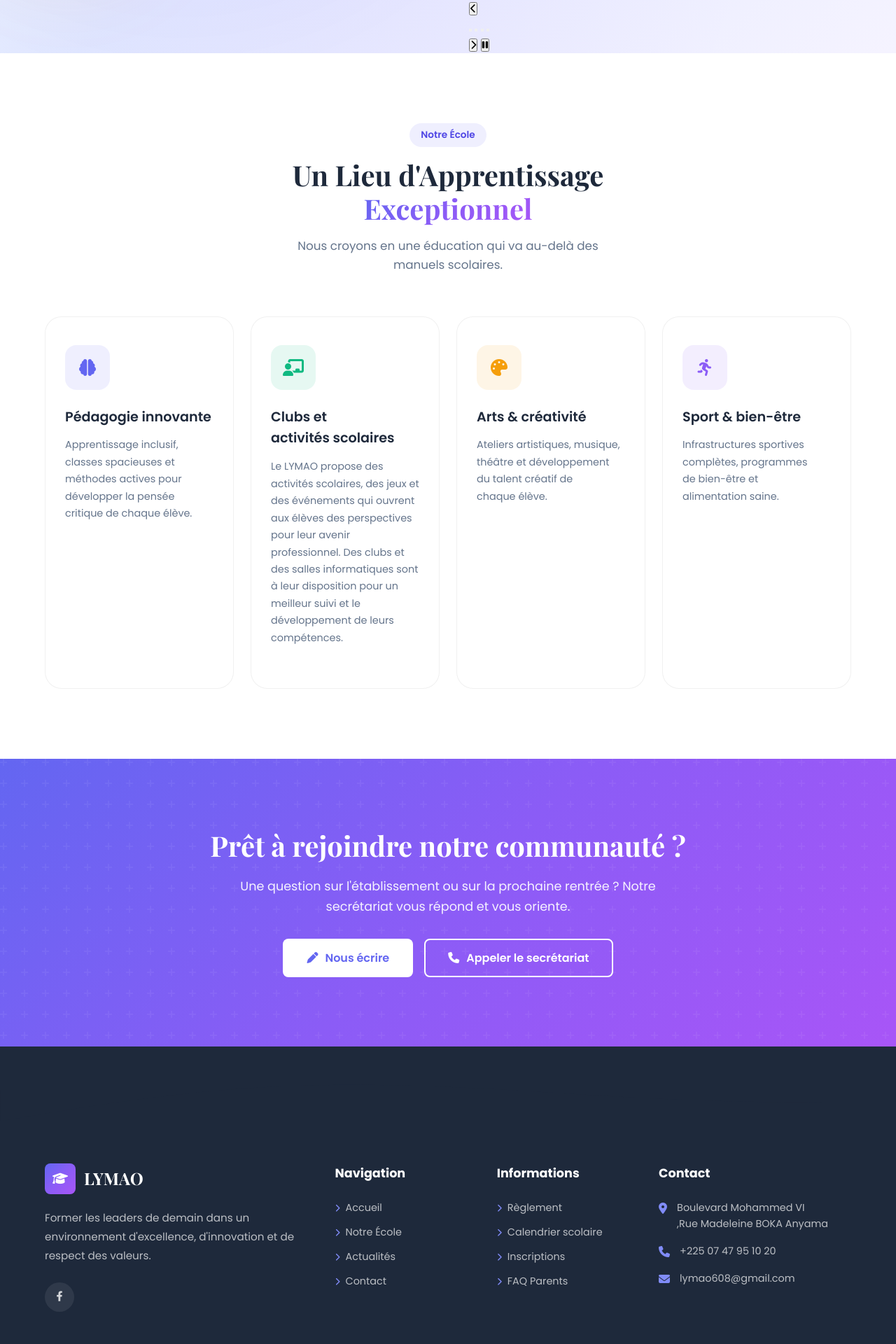
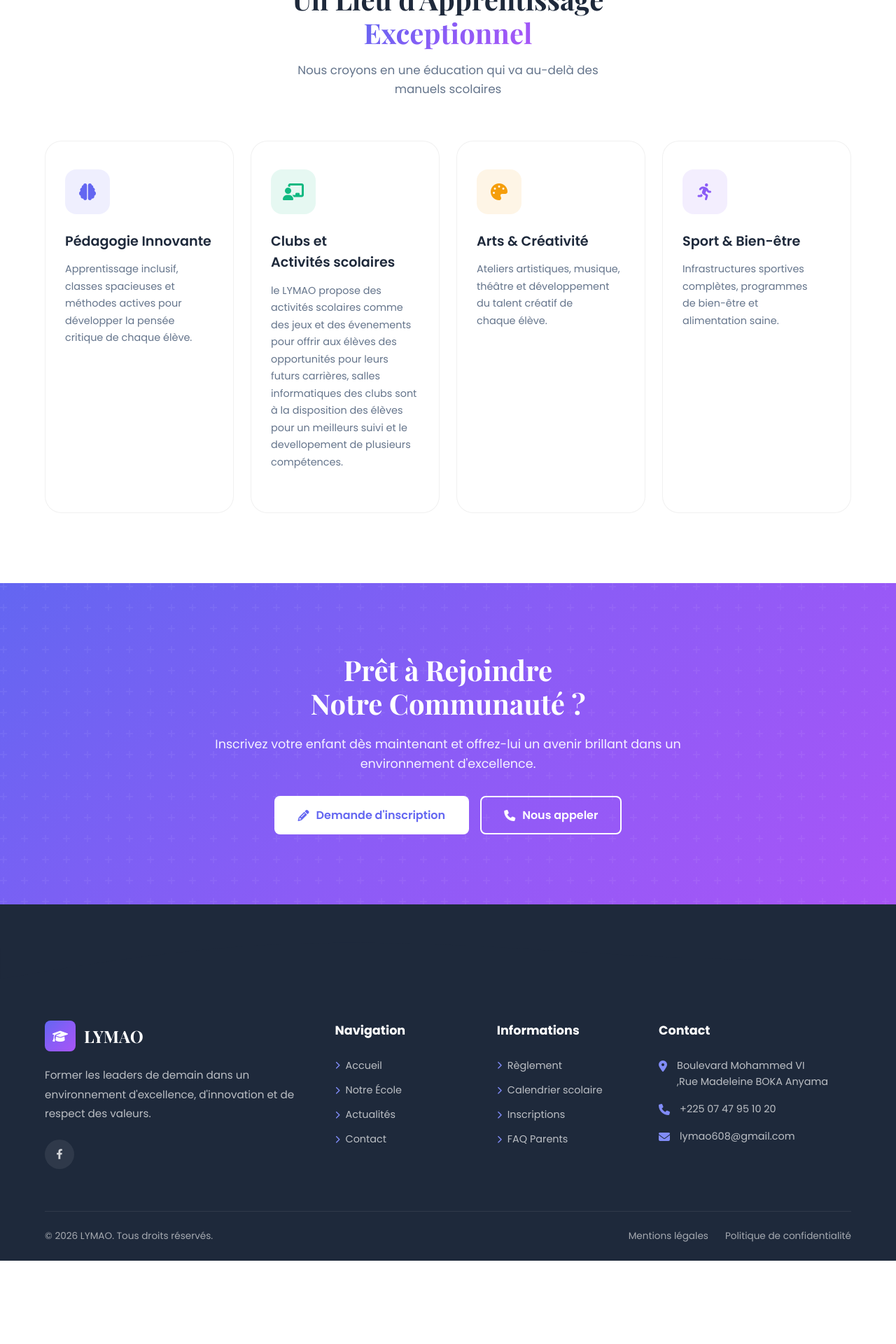
Before and after one commit to ouedraogojeanpascal272-droid/lymaosite, a Django app: page / in a window 1280 px wide. Shown: the part 975-2895 px from the top of the page at 70% size. After the commit the page ends 2776 px from the top, so only its background shows below. Run offline with Django 5.2, Linux system fonts and the light colour scheme.

Commit message:
Refactor home.html for clarity and consistency

```diff
--- a/templates/core/home.html
+++ b/templates/core/home.html
@@ -1,24 +1,13 @@
 {% extends 'base.html' %}
 {% load static %}
 
-{% block title %}Lycée Moderne Alassane Ouattara d'Anyama — Bienvenue{% endblock %}
+{% block title %}Lycée Moderne Alassane Ouattara — Bienvenue{% endblock %}
 
 {% block content %}
 
-{% comment %}
-   À VÉRIFIER AVANT MISE EN LIGNE (non visible sur le site) :
-   - Le carrousel attend 4 photos. La 4e image « images/hero-4.jpg » n'existe pas
-     encore : téléversez-la dans le dossier static/images/ (même format que les autres).
-   - Les textes alternatifs des photos décrivent leur sujet supposé : corrigez-les
-     si une photo ne correspond pas à la description.
-   - Chiffres du hero (2000+, 100+, 98 %) : à harmoniser avec la page « Notre école »
-     (+30 enseignants, +98 % taux de réussite).
-   - URLs utilisées : home, apropos, contact.
-{% endcomment %}
-
-<!-- ===== HERO ===== -->
+<!-- ===== HERO SECTION ===== -->
 <section class="hero">
-    <div class="hero-bg" aria-hidden="true">
+    <div class="hero-bg">
         <div class="hero-pattern"></div>
         <div class="hero-shapes">
             <div class="shape shape-1"></div>
@@ -26,218 +15,235 @@
             <div class="shape shape-3"></div>
         </div>
     </div>
-
     <div class="hero-container">
-        <div class="hero-content">
+        <div
+            class="hero-content"
+            data-aos="fade-right"
+            data-aos-duration="1000"
+        >
             <div class="hero-badge">
-                <i class="fas fa-star" aria-hidden="true"></i>
+                <i class="fas fa-star"></i>
                 <span>École d'Excellence depuis 2009</span>
             </div>
-
             <h1 class="hero-title">
                 L'Éducation qui <span class="text-gradient">Inspire</span><br />
                 et <span class="text-gradient">Transforme</span>
             </h1>
-
             <p class="hero-subtitle">
                 Un environnement d'apprentissage moderne où chaque élève
                 découvre son potentiel, développe ses talents et construit son
                 avenir avec confiance.
             </p>
-
             <div class="hero-buttons">
                 <a href="{% url 'apropos' %}" class="btn btn-primary btn-lg">
                     <span>Découvrir notre école</span>
-                    <i class="fas fa-arrow-right" aria-hidden="true"></i>
-                </a>
-                <a href="{% url 'contact' %}" class="btn btn-outline btn-lg">
-                    <span>Nous contacter</span>
+                    <i class="fas fa-arrow-right"></i>
                 </a>
             </div>
-
             <div class="hero-stats">
-                <div class="stat-item">
+                <div class="stat-item" data-aos="fade-up" data-aos-delay="200">
                     <span class="stat-number">2000+</span>
                     <span class="stat-label">Élèves</span>
                 </div>
-                <div class="stat-item">
+                <div class="stat-item" data-aos="fade-up" data-aos-delay="300">
                     <span class="stat-number">100+</span>
                     <span class="stat-label">Enseignants</span>
                 </div>
-                <div class="stat-item">
-                    <span class="stat-number">98 %</span>
+                <div class="stat-item" data-aos="fade-up" data-aos-delay="400">
+                    <span class="stat-number">98%</span>
                     <span class="stat-label">Réussite</span>
                 </div>
             </div>
         </div>
 
-        <!-- ===== CARROUSEL D'IMAGES ===== -->
-        <div class="hero-visual">
-            <div
-                class="hero-slider"
-                data-slider
-                data-interval="5000"
-                role="region"
-                aria-roledescription="carrousel"
-                aria-label="Photos de l'établissement"
-            >
-                <div class="slider-track">
+        <div class="hero-visual" data-aos="fade-left" data-aos-duration="1200">
+            <div class="hero-image-wrapper">
+                <div class="hero-image">
+                    <img
+                        src="{% static 'images/lymao-p.jpg' %}" alt="image absente"
+                    />
+                </div>
+            </div>
+        </div>
+    </div>
+</div>
 
-                    <div class="slider-slide is-active" role="group" aria-roledescription="diapositive" aria-label="1 sur 4">
-                        <img
-                            src="{% static 'images/lymao-p.jpg' %}"
-                            alt="Vue d'ensemble du Lycée Moderne Alassane Ouattara d'Anyama"
-                            fetchpriority="high"
-                            decoding="async"
-                        />
-                    </div>
+</section>
 
-                    <div class="slider-slide" role="group" aria-roledescription="diapositive" aria-label="2 sur 4">
-                        <img
-                            src="{% static 'images/vf-R.jpg' %}"
-                            alt="Bâtiments du Lycée Moderne Alassane Ouattara d'Anyama"
-                            loading="lazy"
-                            decoding="async"
-                        />
-                    </div>
+<!-- ===== ABOUT PREVIEW ===== -->
+<section class="about-preview" id="about-preview">
+    <div class="container">
+        <div class="section-header" data-aos="fade-up">
+            <span class="section-tag">Notre École</span>
+            <h2 class="section-title">
+                Un Lieu d'Apprentissage
+                <span class="highlight">Exceptionnel</span>
+            </h2>
+            <p class="section-desc">
+                Nous croyons en une éducation qui va au-delà des manuels
+                scolaires
+            </p>
+        </div>
+        <div class="features-grid">
+            <div class="feature-card" data-aos="fade-up" data-aos-delay="0">
+                <div class="feature-icon">
+                    <i class="fas fa-brain"></i>
+                </div>
+                <h3>Pédagogie Innovante</h3>
+                <p>
+                    Apprentissage inclusif, classes spacieuses et méthodes
+                    actives pour développer la pensée critique de chaque élève.
+                </p>
+            </div>
 
-                    <div class="slider-slide" role="group" aria-roledescription="diapositive" aria-label="3 sur 4">
-                        <img
-                            src="{% static 'images/mr-yao-prov.jpg' %}"
-                            alt="Le proviseur du lycée, M. Konan Yao Honoré"
-                            loading="lazy"
-                            decoding="async"
-                        />
-                    </div>
+            <div class="feature-card" data-aos="fade-up" data-aos-delay="100">
+                <div class="feature-icon icon-green">
+                    <i class="fas fa-chalkboard-user"></i>
+                </div>
+                <h3>Clubs et Activités scolaires</h3>
+                <p>
+                    le LYMAO propose des activités scolaires comme des jeux et des évenements pour offrir aux élèves des opportunités pour leurs futurs carrières, salles informatiques
+                    des clubs sont à la disposition des élèves pour un meilleurs suivi et le devellopement de plusieurs compétences.
+                </p>
+            </div>
 
-                    <div class="slider-slide" role="group" aria-roledescription="diapositive" aria-label="4 sur 4">
-                        <img
-                            src="{% static 'images/hero-4.jpg' %}"
-                            alt="Élèves du Lycée Moderne Alassane Ouattara d'Anyama"
-                            loading="lazy"
-                            decoding="async"
-                        />
-                    </div>
+            <div class="feature-card" data-aos="fade-up" data-aos-delay="200">
+                <div class="feature-icon icon-orange">
+                    <i class="fas fa-palette"></i>
+                </div>
+                <h3>Arts & Créativité</h3>
+                <p>
+                    Ateliers artistiques, musique, théâtre et développement du
+                    talent créatif de chaque élève.
+                </p>
+            </div>
 
+            <div class="feature-card" data-aos="fade-up" data-aos-delay="300">
+                <div class="feature-icon icon-purple">
+                    <i class="fas fa-running"></i>
                 </div>
-
-                <div class="slider-controls">
-                    <button type="button" class="slider-arrow slider-prev" aria-label="Image précédente">
-                        <i class="fas fa-chevron-left" aria-hidden="true"></i>
-                    </button>
-
-                    <div class="slider-dots">
-                        <button type="button" class="slider-dot is-active" aria-label="Afficher l'image 1 sur 4" aria-current="true"></button>
-                        <button type="button" class="slider-dot" aria-label="Afficher l'image 2 sur 4"></button>
-                        <button type="button" class="slider-dot" aria-label="Afficher l'image 3 sur 4"></button>
-                        <button type="button" class="slider-dot" aria-label="Afficher l'image 4 sur 4"></button>
-                    </div>
-
-                    <button type="button" class="slider-arrow slider-next" aria-label="Image suivante">
-                        <i class="fas fa-chevron-right" aria-hidden="true"></i>
-                    </button>
-
-                    <button type="button" class="slider-pause" aria-label="Mettre le diaporama en pause">
-                        <i class="fas fa-pause" aria-hidden="true"></i>
-                    </button>
-                </div>
+                <h3>Sport & Bien-être</h3>
+                <p>
+                    Infrastructures sportives complètes, programmes de bien-être
+                    et alimentation saine.
+                </p>
             </div>
         </div>
     </div>
 </section>
 
-<!-- ===== PRÉSENTATION ET POINTS CLÉS ===== -->
-<section class="about-preview" id="about-preview">
+<!--<section class="news-section">
     <div class="container">
         <div class="section-header" data-aos="fade-up">
-            <span class="section-tag">Notre École</span>
+            <span class="section-tag">Actualités</span>
             <h2 class="section-title">
-                Un Lieu d'Apprentissage <span class="highlight">Exceptionnel</span>
+                Les Dernières <span class="highlight">Nouvelles</span>
             </h2>
             <p class="section-desc">
-                Nous croyons en une éducation qui va au-delà des manuels scolaires.
+                Restez informés de la vie de notre établissement
             </p>
         </div>
 
-        <div class="features-grid">
-            <article class="feature-card" data-aos="fade-up" data-aos-delay="0">
-                <div class="feature-icon">
-                    <i class="fas fa-brain" aria-hidden="true"></i>
+        <div class="news-grid">
+            {% for actualite in actualites|slice:":3" %}
+            <article
+                class="news-card"
+                data-aos="fade-up"
+                data-aos-delay="{{ forloop.counter0|add:0 }}00"
+            >
+                <div class="news-image">
+                    {% if actualite.image %}
+                    <img
+                        src="{{ actualite.image.url }}"
+                        alt="{{ actualite.titre }}"
+                    />
+                    {% else %}
+                    <img
+                        src="https://images.unsplash.com/photo-1503676260728-1c00da094a0b?w=400&h=250&fit=crop"
+                        alt="{{ actualite.titre }}"
+                    />
+                    {% endif %}
+                    <div class="news-date">
+                        <span class="day"
+                            >{{ actualite.date_publication|date:"d" }}</span
+                        >
+                        <span class="month"
+                            >{{ actualite.date_publication|date:"M" }}</span
+                        >
+                    </div>
                 </div>
-                <h3>Pédagogie innovante</h3>
-                <p>
-                    Apprentissage inclusif, classes spacieuses et méthodes
-                    actives pour développer la pensée critique de chaque élève.
-                </p>
+                <div class="news-content">
+                    <div class="news-meta">
+                        <span><i class="fas fa-user"></i> Administration</span>
+                        <span
+                            ><i class="fas fa-clock"></i> {{
+                            actualite.date_publication|date:"d/m/Y" }}</span
+                        >
+                    </div>
+                    <h3>{{ actualite.titre }}</h3>
+                    <p>{{ actualite.contenu|truncatewords:20 }}</p>
+                    <a
+                        href="{% url 'actualite_detail' actualite.id %}"
+                        class="news-link"
+                    >
+                        Lire la suite <i class="fas fa-arrow-right"></i>
+                    </a>
+                </div>
             </article>
+            {% empty %}
+            <div class="empty-state" data-aos="fade-up">
+                <i class="fas fa-newspaper"></i>
+                <p>Aucune actualité pour le moment. Revenez bientôt !</p>
+            </div>
+            {% endfor %}
+        </div>
 
-            <article class="feature-card" data-aos="fade-up" data-aos-delay="100">
-                <div class="feature-icon icon-green">
-                    <i class="fas fa-chalkboard-user" aria-hidden="true"></i>
-                </div>
-                <h3>Clubs et activités scolaires</h3>
-                <p>
-                    Le LYMAO propose des activités scolaires, des jeux et des
-                    événements qui ouvrent aux élèves des perspectives pour leur
-                    avenir professionnel. Des clubs et des salles informatiques
-                    sont à leur disposition pour un meilleur suivi et le
-                    développement de leurs compétences.
-                </p>
-            </article>
-
-            <article class="feature-card" data-aos="fade-up" data-aos-delay="200">
-                <div class="feature-icon icon-orange">
-                    <i class="fas fa-palette" aria-hidden="true"></i>
-                </div>
-                <h3>Arts &amp; créativité</h3>
-                <p>
-                    Ateliers artistiques, musique, théâtre et développement du
-                    talent créatif de chaque élève.
-                </p>
-            </article>
-
-            <article class="feature-card" data-aos="fade-up" data-aos-delay="300">
-                <div class="feature-icon icon-purple">
-                    <i class="fas fa-running" aria-hidden="true"></i>
-                </div>
-                <h3>Sport &amp; bien-être</h3>
-                <p>
-                    Infrastructures sportives complètes, programmes de bien-être
-                    et alimentation saine.
-                </p>
-            </article>
+        <div class="text-center" data-aos="fade-up">
+            <a href="{% url 'liste_actualites' %}" class="btn btn-secondary">
+                <span>Voir toutes les actualités</span>
+                <i class="fas fa-arrow-right"></i>
+            </a>
         </div>
     </div>
-</section>
+</section>-->
 
-<!-- ===== APPEL À L'ACTION ===== -->
+<!-- ===== CTA SECTION ===== -->
 <section class="cta-section">
-    <div class="cta-bg" aria-hidden="true">
+    <div class="cta-bg">
         <div class="cta-pattern"></div>
     </div>
     <div class="container">
         <div class="cta-content" data-aos="zoom-in">
-            <h2>Prêt à rejoindre notre communauté ?</h2>
+            <h2>Prêt à Rejoindre Notre Communauté ?</h2>
             <p>
-                Une question sur l'établissement ou sur la prochaine rentrée ?
-                Notre secrétariat vous répond et vous oriente.
+                Inscrivez votre enfant dès maintenant et offrez-lui un avenir
+                brillant dans un environnement d'excellence.
             </p>
             <div class="cta-buttons">
                 <a href="{% url 'contact' %}" class="btn btn-white btn-lg">
-                    <i class="fas fa-pen" aria-hidden="true"></i>
-                    <span>Nous écrire</span>
+                    <i class="fas fa-pencil-alt"></i>
+                    <span>Demande d'inscription</span>
                 </a>
-                <a href="tel:+2250747951020" class="btn btn-outline-white btn-lg">
-                    <i class="fas fa-phone" aria-hidden="true"></i>
-                    <span>Appeler le secrétariat</span>
+                <a
+                    href="{% url 'contact' %}"
+                    class="btn btn-outline-white btn-lg"
+                >
+                    <i class="fas fa-phone"></i>
+                    <span>Nous appeler</span>
                 </a>
             </div>
         </div>
     </div>
 </section>
+</div>
+    </div>
+
+
+            </div>
+        </div>
+    </div>
+</div>
+
+</section>
 
 {% endblock %}
-
-{% block extra_js %}
-<script src="{% static 'js/slider.js' %}" defer></script>
-{% endblock %}
```
